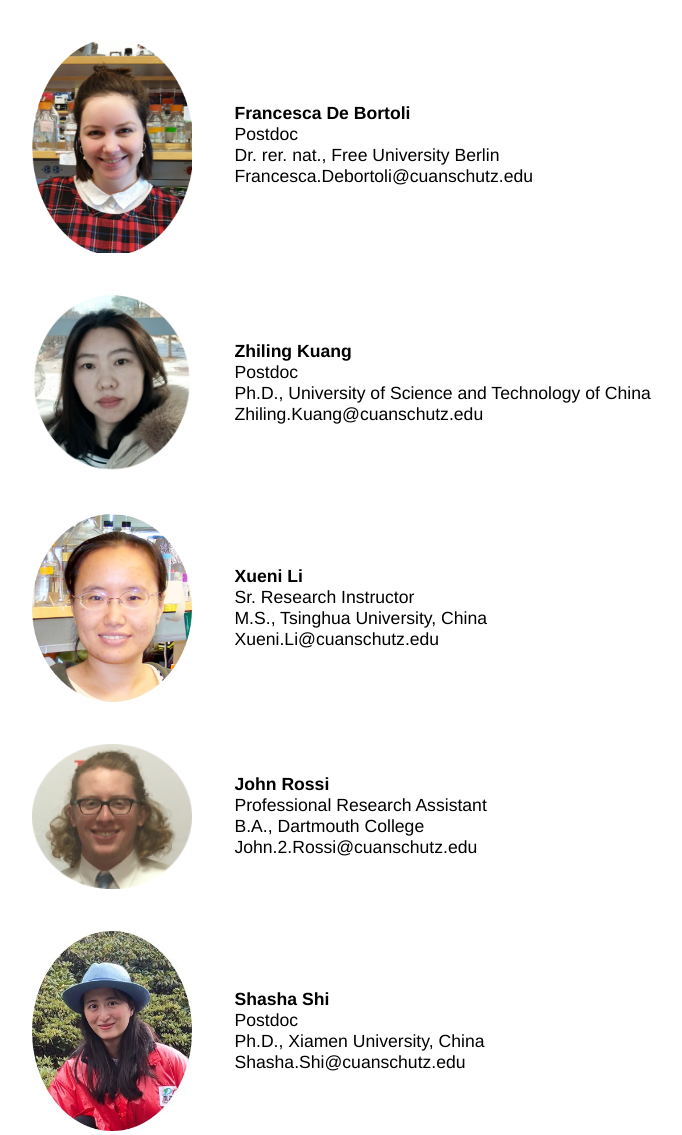
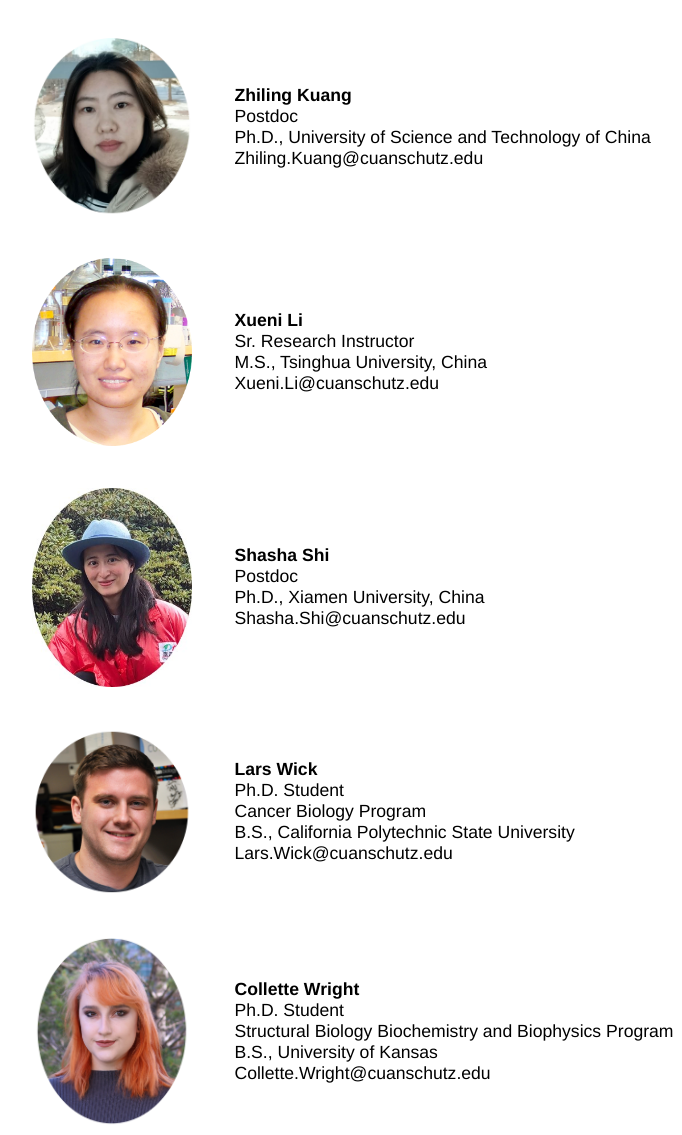
Before and after one commit to zhaolab-colorado/zhaolab-colorado.github.io, a plain HTML site: page people.html in a window 1280 px wide. Shown: the part 851-1986 px from the top of the page, without its empty margins (287-969 px from the left). Drawn offline with Linux system fonts and the light colour scheme.

Commit message:
Update lab members

```diff
--- a/people.html
+++ b/people.html
@@ -45,11 +45,6 @@ table {
 </tr>
 
 <tr>
-	<td> <img src="/Images/People/francesca.png" alt="Francesca De Bortoli"> </td>
-	<td> <strong>Francesca De Bortoli</strong> <br> Postdoc <br> Dr. rer. nat., Free University Berlin <br> Francesca.Debortoli@cuanschutz.edu <br></td>
-</tr>
-
-<tr>
 	<td> <img src="/Images/People/zhiling.png" alt="Zhiling Kuang"> </td>
 	<td> <strong>Zhiling Kuang</strong> <br> Postdoc <br> Ph.D., University of Science and Technology of China <br> Zhiling.Kuang@cuanschutz.edu <br> </td>
 </tr>
@@ -60,13 +55,13 @@ table {
 </tr>
 
 <tr>
-	<td> <img src="/Images/People/john.png" alt="John Rossi"> </td>
-	<td> <strong>John Rossi</strong> <br> Professional Research Assistant <br> B.A., Dartmouth College <br> John.2.Rossi@cuanschutz.edu <br> </td>
+	<td> <img src="/Images/People/shasha.jpg" alt="Shasha Shi"> </td>
+	<td> <strong>Shasha Shi</strong> <br> Postdoc <br> Ph.D., Xiamen University, China <br> Shasha.Shi@cuanschutz.edu <br></td>
 </tr>
 
 <tr>
-	<td> <img src="/Images/People/shasha.jpg" alt="Shasha Shi"> </td>
-	<td> <strong>Shasha Shi</strong> <br> Postdoc <br> Ph.D., Xiamen University, China <br> Shasha.Shi@cuanschutz.edu <br></td>
+	<td> <img src="/Images/People/lars.png" alt="Lars Wick"> </td>
+	<td> <strong>Lars Wick</strong> <br> Ph.D. Student <br> Cancer Biology Program <br> B.S., California Polytechnic State University <br> Lars.Wick@cuanschutz.edu <br></td>
 </tr>
 
 <tr>
```
Also changed, not shown: Images/People/lars.png (added), 1 other file.
